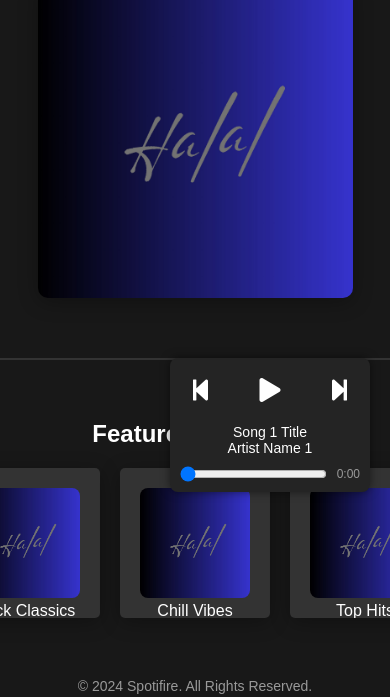
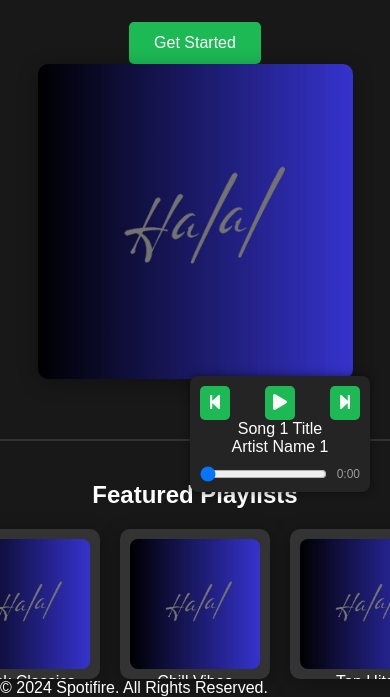
Before and after one commit to salmanmuqri/spotifire, a plain HTML site: page index.html in a window 390 px wide. Shown: the part 332-1029 px from the top of the page. Drawn offline with Linux system fonts and the light colour scheme.

Commit message:
relativePath

```diff
--- a/app.js
+++ b/app.js
@@ -15,20 +15,20 @@ const songs = [
   {
     title: "Song 1 Title",
     artist: "Artist Name 1",
-    src: "music/song1.mp3",
-    image: "images/song1.jpg",
+    src: "/music/song1.mp3", // Use root-relative paths
+    image: "/images/song1.jpg", // Use root-relative paths
   },
   {
     title: "Song 2 Title",
     artist: "Artist Name 2",
-    src: "music/song2.mp3",
-    image: "images/song2.jpg",
+    src: "/music/song2.mp3", // Use root-relative paths
+    image: "/images/song2.jpg", // Use root-relative paths
   },
   {
     title: "Song 3 Title",
     artist: "Artist Name 3",
-    src: "music/song3.mp3",
-    image: "images/song3.jpg",
+    src: "/music/song3.mp3", // Use root-relative paths
+    image: "/images/song3.jpg", // Use root-relative paths
   },
 ];
 
@@ -43,8 +43,11 @@ function loadSong(index) {
   audioPlayer.src = song.src;
   songTitle.textContent = song.title;
   songArtist.textContent = song.artist;
-  // Optional: Load song image if desired (uncomment if you want to show the image)
-  // document.getElementById("song-image").src = song.image;
+
+  // Dynamically update song image
+  const songImage = document.getElementById("song-image");
+  songImage.src = song.image; // Assuming the song object has an image property
+  songImage.alt = song.title + " Cover Art"; // Update alt text
 }
 
 // Handle Play/Pause button click
--- a/index.html
+++ b/index.html
@@ -5,6 +5,7 @@
   <meta name="viewport" content="width=device-width, initial-scale=1.0">
   <title>Spotifire</title>
   <link rel="stylesheet" href="https://cdnjs.cloudflare.com/ajax/libs/font-awesome/5.15.1/css/all.min.css">
+  <!-- Updated CSS path, assuming it's in the root folder (same level as index.html) -->
   <link rel="stylesheet" href="style.css">
 </head>
 <body>
@@ -12,8 +13,9 @@
   <header>
     <div class="logo">Spotifire</div>
     <nav>
-      <a href="login.html">Log In</a>
-      <a href="signup.html">Sign Up</a>
+      <!-- Update the login and signup links -->
+      <a href="/login.html">Log In</a>
+      <a href="/signup.html">Sign Up</a>
     </nav>
   </header>
 
@@ -22,25 +24,27 @@
     <div class="hero-content">
       <h1>Listen to Music Anytime, Anywhere</h1>
       <p>Explore millions of songs and podcasts.</p>
-      <button onclick="window.location.href='signup.html'">Get Started</button>
+      <button onclick="window.location.href='/signup.html'">Get Started</button>
     </div>
-    <img src="images/Halal.jpg" alt="Spotifire Hero" class="hero-img">
+    <!-- Make sure the images path is relative to the root directory -->
+    <img src="/images/Halal.jpg" alt="Spotifire Hero" class="hero-img">
   </section>
 
   <!-- Featured Playlists Section -->
   <section class="playlists">
     <h2>Featured Playlists</h2>
     <div class="playlist-grid">
+      <!-- Correct image paths for GitHub Pages -->
       <div class="playlist-item">
-        <img src="images/Halal.jpg" alt="Playlist 1">
+        <img src="/images/Halal.jpg" alt="Playlist 1">
         <p>Rock Classics</p>
       </div>
       <div class="playlist-item">
-        <img src="images/Halal.jpg" alt="Playlist 2">
+        <img src="/images/Halal.jpg" alt="Playlist 2">
         <p>Chill Vibes</p>
       </div>
       <div class="playlist-item">
-        <img src="images/Halal.jpg" alt="Playlist 3">
+        <img src="/images/Halal.jpg" alt="Playlist 3">
         <p>Top Hits</p>
       </div>
     </div>
@@ -75,6 +79,6 @@
     <p>&copy; 2024 Spotifire. All Rights Reserved.</p>
   </footer>
 
-  <script src="app.js"></script>
+  <script src="/app.js"></script> <!-- Path to app.js should also be root-relative -->
 </body>
 </html>
--- a/style.css
+++ b/style.css
@@ -11,6 +11,7 @@ body {
   color: white;
 }
 
+/* Header */
 header {
   background-color: #1DB954;
   padding: 20px;
@@ -31,11 +32,95 @@ nav a {
   font-size: 16px;
 }
 
-section {
-  padding: 20px;
+/* Hero Section */
+.hero {
+  display: flex;
+  justify-content: space-between;
+  align-items: center;
+  padding: 60px 20px;
+  background-color: #181818;
+  color: white;
+  border-bottom: 2px solid #333;
 }
 
-/* Form container styling */
+.hero .hero-content {
+  max-width: 600px;
+}
+
+.hero h1 {
+  font-size: 48px;
+  font-weight: bold;
+  margin-bottom: 15px;
+}
+
+.hero p {
+  font-size: 18px;
+  margin-bottom: 25px;
+  color: #ccc;
+}
+
+.hero button {
+  padding: 14px 30px;
+  background-color: #1DB954;
+  border: none;
+  border-radius: 5px;
+  color: white;
+  font-size: 16px;
+  cursor: pointer;
+  transition: background-color 0.3s;
+}
+
+.hero button:hover {
+  background-color: #1AA34A;
+}
+
+.hero-img {
+  max-width: 450px;
+  width: 100%;
+  height: auto;
+  border-radius: 10px;
+  box-shadow: 0px 4px 20px rgba(0, 0, 0, 0.3);
+}
+
+/* Featured Playlists Section */
+.playlists {
+  display: flex;
+  flex-wrap: wrap;
+  gap: 20px;
+  justify-content: center;
+  margin-top: 40px;
+}
+
+.playlist-grid {
+  display: flex;
+  gap: 20px;
+}
+
+.playlist-item {
+  width: 200px;  /* Adjusted size for consistency */
+  height: 200px;
+  background-color: #333;
+  border-radius: 10px;
+  text-align: center;
+  color: white;
+  padding: 10px;
+  overflow: hidden;
+  box-shadow: 0px 4px 20px rgba(0, 0, 0, 0.3);
+}
+
+.playlist-item img {
+  width: 100%;
+  height: 100%;
+  object-fit: cover;
+  border-radius: 8px;
+  transition: transform 0.3s ease;
+}
+
+.playlist-item img:hover {
+  transform: scale(1.1); /* Slight zoom effect on hover */
+}
+
+/* Auth Form Styles */
 .auth-form {
   display: flex;
   justify-content: center;
@@ -109,219 +194,17 @@ section {
   text-decoration: underline;
 }
 
-footer {
-  text-align: center;
-  margin-top: 40px;
-  font-size: 14px;
-  color: #999;
-}
-/* General Styles */
-* {
-  margin: 0;
-  padding: 0;
-  box-sizing: border-box;
-  font-family: Arial, sans-serif;
-}
-
-body {
-  background-color: #181818;
-  color: white;
-}
-
-/* Hero Section */
-.hero {
-  display: flex;
-  justify-content: space-between;
-  align-items: center;
-  padding: 60px 20px;
-  background-color: #181818;
-  color: white;
-  border-bottom: 2px solid #333;
-}
-
-.hero .hero-content {
-  max-width: 600px;
-}
-
-.hero h1 {
-  font-size: 48px;
-  font-weight: bold;
-  margin-bottom: 15px;
-  color: white;
-}
-
-.hero p {
-  font-size: 18px;
-  margin-bottom: 25px;
-  color: #ccc;
-}
-
-.hero button {
-  padding: 14px 30px;
-  background-color: #1DB954;
-  border: none;
-  border-radius: 5px;
-  color: white;
-  font-size: 16px;
-  cursor: pointer;
-  transition: background-color 0.3s;
-}
-
-.hero button:hover {
-  background-color: #1AA34A;
-}
-
-.hero-img {
-  max-width: 450px; /* Restrict the size of the image */
-  width: 100%;
-  height: auto;
-  border-radius: 10px;
-  box-shadow: 0px 4px 20px rgba(0, 0, 0, 0.3);
-}
-
-/* Featured Playlists Section */
-.playlists {
-  display: flex;
-  flex-wrap: wrap;
-  gap: 20px;
-  justify-content: center;
-  margin-top: 40px;
-}
-
-.playlist-grid {
-  display: flex;
-  gap: 20px;
-}
-
-.playlist-item {
-  width: 200px;  /* Adjusted size for consistency */
-  height: 200px;
-  background-color: #333;
-  border-radius: 10px;
-  text-align: center;
-  color: white;
-  padding: 10px;
-  overflow: hidden;
-  box-shadow: 0px 4px 20px rgba(0, 0, 0, 0.3);  /* Added shadow */
-}
-
-.playlist-item img {
-  width: 100%;
-  height: 100%;
-  object-fit: cover; /* Ensures the image covers the area without distortion */
-  border-radius: 8px;
-  transition: transform 0.3s ease;
-}
-
-.playlist-item img:hover {
-  transform: scale(1.1); /* Slight zoom effect on hover */
-}
-
-/* Media Query for Smaller Screens */
-@media (max-width: 768px) {
-  .hero {
-    flex-direction: column;
-    align-items: center;
-    text-align: center;
-  }
-
-  .hero button {
-    padding: 12px 25px;
-  }
-
-  .hero-img {
-    max-width: 90%;
-  }
-
-  .playlist-item {
-    width: 150px;  /* Adjusted for smaller screens */
-    height: 150px;
-  }
-}
-/* General styles */
-* {
-  margin: 0;
-  padding: 0;
-  box-sizing: border-box;
-  font-family: Arial, sans-serif;
-}
-
-body {
-  background-color: #181818;
-  color: white;
-}
-
-/* Header */
-header {
-  background-color: #1DB954;
-  padding: 20px;
-  display: flex;
-  justify-content: space-between;
-  align-items: center;
-}
-
-header .logo {
-  font-size: 24px;
-  font-weight: bold;
-}
-
-nav a {
-  color: white;
-  margin-left: 20px;
-  text-decoration: none;
-  font-size: 16px;
-}
-
-/* Hero Section */
-.hero {
-  display: flex;
-  justify-content: space-between;
-  align-items: center;
-}
-
-.hero h1 {
-  font-size: 36px;
-}
-
-.playlists {
-  display: flex;
-  flex-wrap: wrap;
-  gap: 20px;
-}
-
-.playlist-grid {
-  display: flex;
-  gap: 20px;
-}
-
-.playlist-item {
-  width: 150px;
-  height: 150px;
-  background-color: #333;
-  border-radius: 5px;
-  text-align: center;
-  color: white;
-  padding: 20px;
-}
-
-footer {
-  text-align: center;
-  margin-top: 40px;
-  font-size: 14px;
-  color: #999;
-}
-
 /* Mini Player Styles (fixed at the bottom-right) */
 .mini-player {
   position: fixed;
   bottom: 20px;
   right: 20px;
   background-color: #242424;
-  padding: 20px;
-  border-radius: 10px;
+  padding: 10px;
+  border-radius: 8px;
+  width: 200px;
+  text-align: center;
   box-shadow: 0 0 10px rgba(0, 0, 0, 0.5);
-  width: 250px;
-  z-index: 1000;
 }
 
 .mini-player-controls {
@@ -354,51 +237,37 @@ input[type="range"] {
 
 #current-time {
   margin-left: 10px;
+  color: #999;
+  font-size: 12px;
 }
-.mini-player {
-  position: fixed;
-  bottom: 20px;
-  right: 20px;
-  background-color: #242424;
-  padding: 10px;
-  border-radius: 8px;
-  width: 200px;
+
+/* Media Query for Smaller Screens */
+@media (max-width: 768px) {
+  .hero {
+    flex-direction: column;
+    align-items: center;
     text-align: center;
   }
 
-.mini-player-controls button {
-  background: none;
-  border: none;
-  color: white;
-  font-size: 18px;
-  cursor: pointer;
-  padding: 10px;
-  transition: transform 0.2s;
+  .hero button {
+    padding: 12px 25px;
   }
 
-.mini-player-controls button:hover {
-  transform: scale(1.2);
+  .hero-img {
+    max-width: 90%;
   }
 
-.mini-player-controls i {
-  font-size: 24px;
+  .playlist-item {
+    width: 150px;  /* Adjusted for smaller screens */
+    height: 150px;
   }
 
-.song-info {
-  margin-top: 10px;
-  color: white;
-  font-size: 14px;
+  .mini-player {
+    width: 180px;
   }
 
-.progress-container {
-  margin-top: 10px;
+  .mini-player-controls button {
+    font-size: 16px;
+    padding: 8px;
   }
-
-#progress-bar {
-  width: 100%;
 }
-
-#current-time {
-  color: #999;
-  font-size: 12px;
-}
```
Also changed, not shown: login.html (+5 -3 lines), player.html (+6 -4 lines), signup.html (+5 -3 lines). Lines whose indentation alone changed are shown as unchanged.
